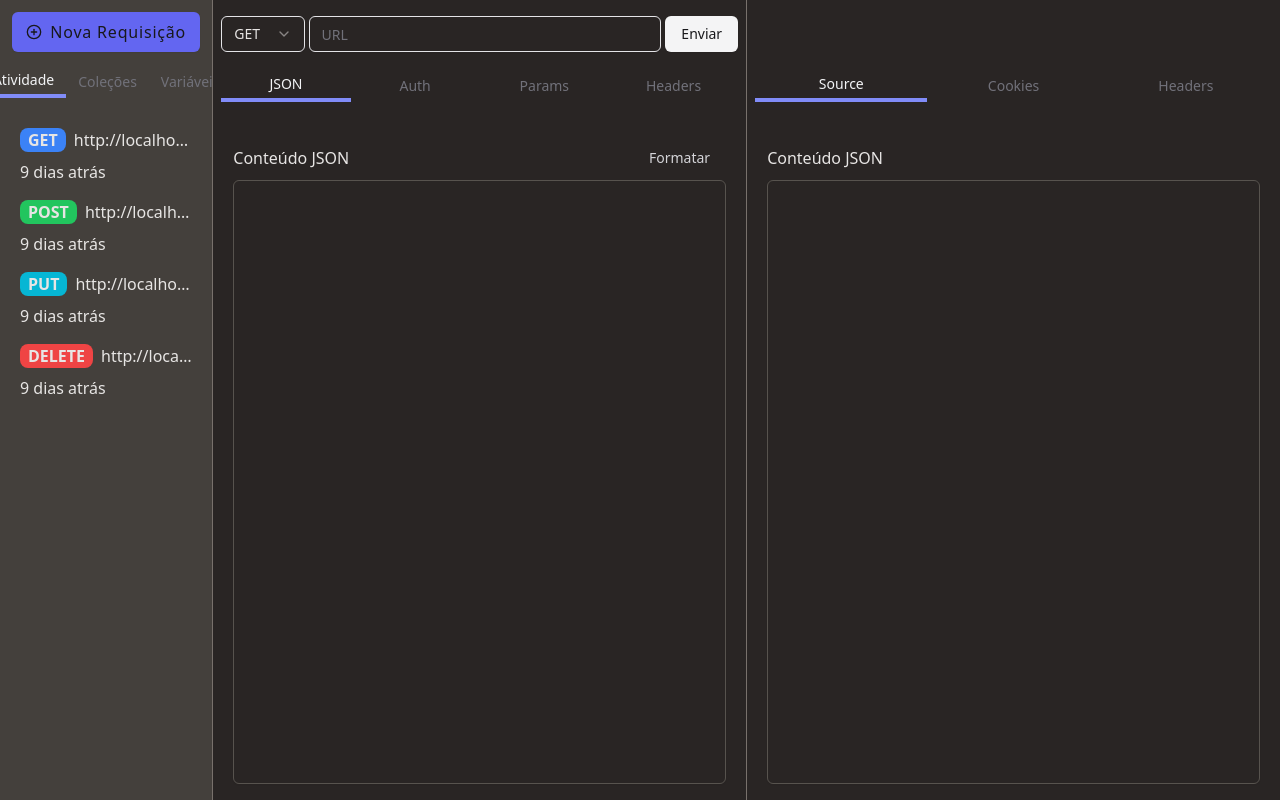
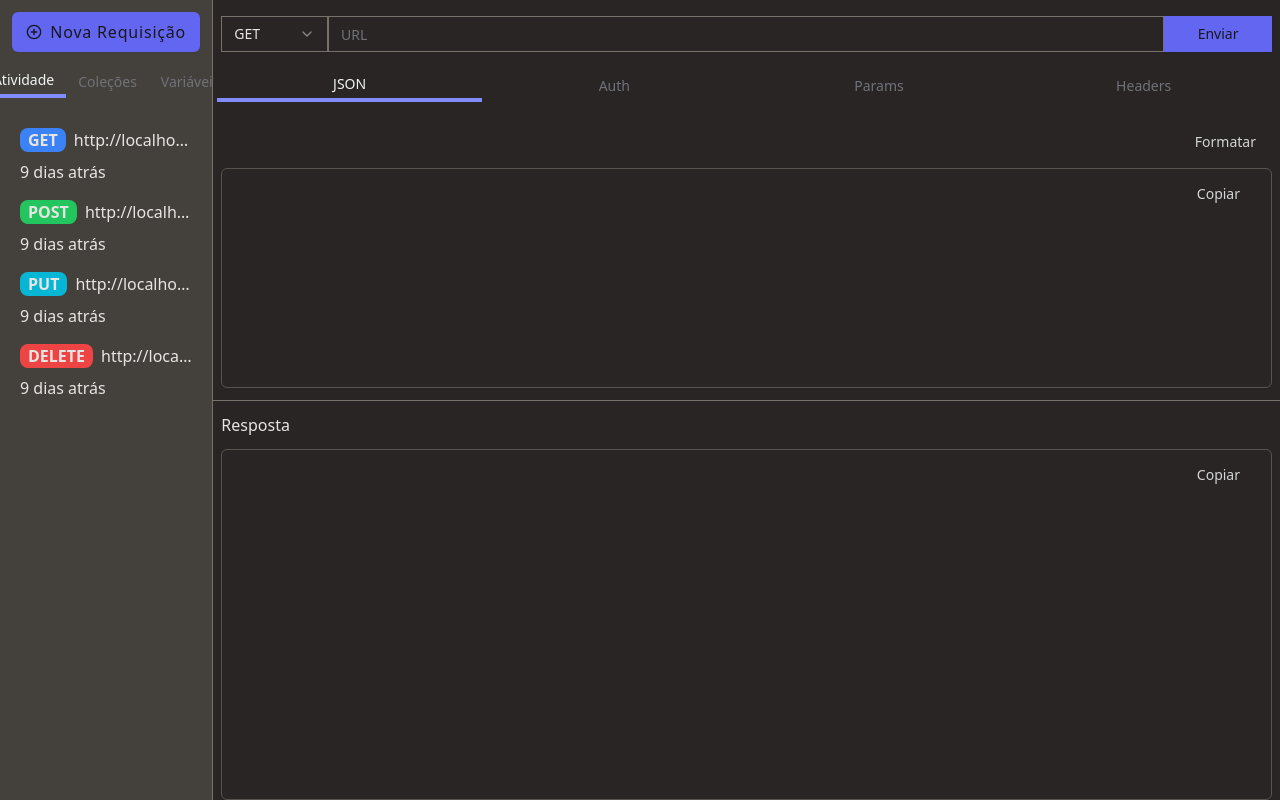
Before and after one commit to oleonardodick/zero-client, a React (Vite) app: page /comunicacao/cadastrar in a window 1280 px wide. Built offline with nearby package versions, Linux system fonts and the light colour scheme.

Commit message:
Alteração de layout da tela de comunicação
Alterado o layout da tela de comunicação para apresentar o componente de envio e retorno em linha e não mais em coluna. Adicionado botão para copiar o texto  do editor json.

```diff
--- a/src/ui/components/editorJson.tsx
+++ b/src/ui/components/editorJson.tsx
@@ -1,6 +1,6 @@
 import { Textarea } from './ui/textarea';
 import { Button } from './ui/button';
-import { useRef } from 'react';
+import { useRef, useState } from 'react';
 
 interface EditorJsonProps {
   readOnly?: boolean;
@@ -10,6 +10,7 @@ interface EditorJsonProps {
 
 const EditorJson = ({ readOnly = false, setJson, json }: EditorJsonProps) => {
   const textAreaJsonRef = useRef<HTMLTextAreaElement>(null);
+  const [textoCopiado, setTextoCopiado] = useState<boolean>(false);
 
   const handleKeyDown = (event: React.KeyboardEvent<HTMLTextAreaElement>) => {
     const caracteresAbertura = ['{', '"', '['];
@@ -54,22 +55,39 @@ const EditorJson = ({ readOnly = false, setJson, json }: EditorJsonProps) => {
     }
   };
 
+  const handleCopiar = () => {
+    navigator.clipboard.writeText(json || '');
+    setTextoCopiado(true);
+    setTimeout(() => {
+      setTextoCopiado(false);
+    }, 1500);
+  };
+
   return (
-    <div className="flex flex-col gap-1 p-4 w-full h-full">
-      <div className="flex justify-between">
-        <h1 className="flex items-center justify-center h-9">Conteúdo JSON</h1>
-        {!readOnly && (
+    <div className="flex flex-col gap-1 px-2 w-full h-full">
+      {!readOnly && (
+        <div className="flex justify-end">
           <Button
             variant="link"
-            className="text-zinc-300"
+            className="text-zinc-300 w-fit"
             onClick={handleFormatar}
           >
             Formatar
           </Button>
-        )}
+        </div>
+      )}
+      <div className="relative flex right-4 justify-end">
+        <Button
+          variant="link"
+          className="text-zinc-300 w-fit absolute top-3"
+          onClick={textoCopiado ? undefined : handleCopiar}
+          id="btnCopiar"
+        >
+          {textoCopiado ? 'Copiado!' : 'Copiar'}
+        </Button>
       </div>
       <Textarea
-        className="resize-none flex-grow md:text-lg border-stone-600"
+        className="resize-none flex-grow md:text-lg border-stone-600 scrollbar-custom"
         ref={textAreaJsonRef}
         onKeyDown={handleKeyDown}
         readOnly={readOnly}
--- a/src/ui/components/requisicao/cabecalho.tsx
+++ b/src/ui/components/requisicao/cabecalho.tsx
@@ -41,12 +41,12 @@ const CabecalhoRequisicao = () => {
   };
 
   return (
-    <div className="flex gap-1 py-4 px-2">
+    <div className="flex py-4 px-2">
       <Select defaultValue={tipo} onValueChange={setTipo}>
-        <SelectTrigger className="w-28">
+        <SelectTrigger className="w-32 rounded-none border-stone-500">
           <SelectValue />
         </SelectTrigger>
-        <SelectContent>
+        <SelectContent className="bg-stone-700 text-stone-300 border-stone-500">
           <SelectGroup>
             <SelectItem value="get">GET</SelectItem>
             <SelectItem value="post">POST</SelectItem>
@@ -61,8 +61,13 @@ const CabecalhoRequisicao = () => {
         onChange={(e) => handleAtualizaUrl(e.target.value)}
         value={url}
         id="urlInput"
+        className="rounded-none border-stone-500"
       />
-      <Button variant="secondary" onClick={handleEnviar}>
+      <Button
+        variant="secondary"
+        onClick={handleEnviar}
+        className="rounded-none w-32 bg-indigo-500 hover:bg-indigo-600"
+      >
         Enviar
       </Button>
     </div>
--- a/src/ui/components/requisicao/index.tsx
+++ b/src/ui/components/requisicao/index.tsx
@@ -14,7 +14,7 @@ const Requisicao = () => {
         <CabecalhoRequisicao />
       </header>
       <main>
-        <Tabs defaultValue="JSON" className="flex flex-col gap-3 px-1 h-full">
+        <Tabs defaultValue="JSON" className="flex flex-col gap-3 h-full">
           <TabsList className="bg-transparent flex flex-col lg:flex-row">
             <TabOpcoes value="JSON" />
             <TabOpcoes value="Auth" />
--- a/src/ui/components/resposta/cabecalho.tsx
+++ b/src/ui/components/resposta/cabecalho.tsx
@@ -3,7 +3,9 @@ import useRespostaStore from '@/ui/store/respostaStore';
 const CabecalhoResposta = () => {
   const resposta = useRespostaStore((state) => state.resposta);
   return (
-    <div className="flex gap-3 justify-end py-4 px-2 h-[68px]">
+    <div className="flex justify-between px-2 items-center">
+      <span>Resposta</span>
+      <div className="flex gap-3">
         {resposta.status > 0 && (
           <span
             className={`${
@@ -27,6 +29,7 @@ const CabecalhoResposta = () => {
           </span>
         )}
       </div>
+    </div>
   );
 };
 
--- a/src/ui/components/resposta/index.tsx
+++ b/src/ui/components/resposta/index.tsx
@@ -1,32 +1,15 @@
 import useRespostaStore from '@/ui/store/respostaStore';
 import EditorJson from '../editorJson';
-import TabOpcoes from '../tabOpcoes';
-import { Tabs, TabsContent, TabsList } from '../ui/tabs';
 import CabecalhoResposta from './cabecalho';
 
 const Resposta = () => {
   return (
-    <div className="grid grid-rows-[auto_1fr]">
+    <div className="grid grid-rows-[auto_1fr] gap-2">
       <header>
         <CabecalhoResposta />
       </header>
       <main>
-        <Tabs defaultValue="Source" className="flex flex-col gap-3 px-1 h-full">
-          <TabsList className="bg-transparent flex flex-col lg:flex-row">
-            <TabOpcoes value="Source" />
-            <TabOpcoes value="Cookies" />
-            <TabOpcoes value="Headers" />
-          </TabsList>
-          <TabsContent value="Source" className="flex h-full">
-            <JsonResposta />
-          </TabsContent>
-          <TabsContent value="Cookies">
-            <main>Cookies</main>
-          </TabsContent>
-          <TabsContent value="Headers">
-            <main>Headers</main>
-          </TabsContent>
-        </Tabs>
+        <JsonResposta />
       </main>
     </div>
   );
--- a/src/ui/index.css
+++ b/src/ui/index.css
@@ -6,3 +6,20 @@
     --radius: 0.5rem;
   }
 }
+@layer utilities {
+  /* Estilos personalizados para o scrollbar */
+  .scrollbar-custom::-webkit-scrollbar {
+    width: 12px; /* Largura do scrollbar */
+    height: 12px; /* Altura do scrollbar horizontal */
+  }
+
+  .scrollbar-custom::-webkit-scrollbar-thumb {
+    background-color: #44403c; /* Cor do thumb */
+    border-radius: 10px; /*Cantos arredondados*/
+  }
+
+  .scrollbar-custom::-webkit-scrollbar-track {
+    background-color: transparent; /* Cor do track */
+    margin: 2px;
+  }
+}
--- a/src/ui/pages/comunicacao.tsx
+++ b/src/ui/pages/comunicacao.tsx
@@ -4,9 +4,9 @@ import Resposta from '../components/resposta';
 
 export const Comunicacao = () => {
   return (
-    <div className="h-screen grid grid-cols-[1fr_auto_1fr]">
+    <div className="h-screen grid grid-rows-[1fr_auto_1fr] gap-3">
       <Requisicao />
-      <Separator orientation="vertical" className="bg-stone-500" />
+      <Separator orientation="horizontal" className="bg-stone-500" />
       <Resposta />
     </div>
   );
```
Lines whose indentation alone changed are shown as unchanged.
